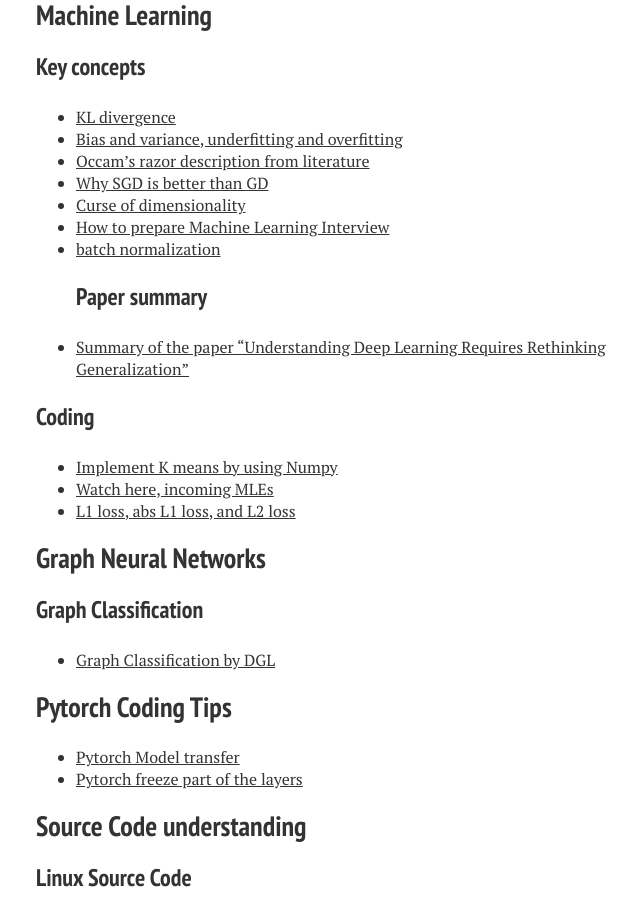
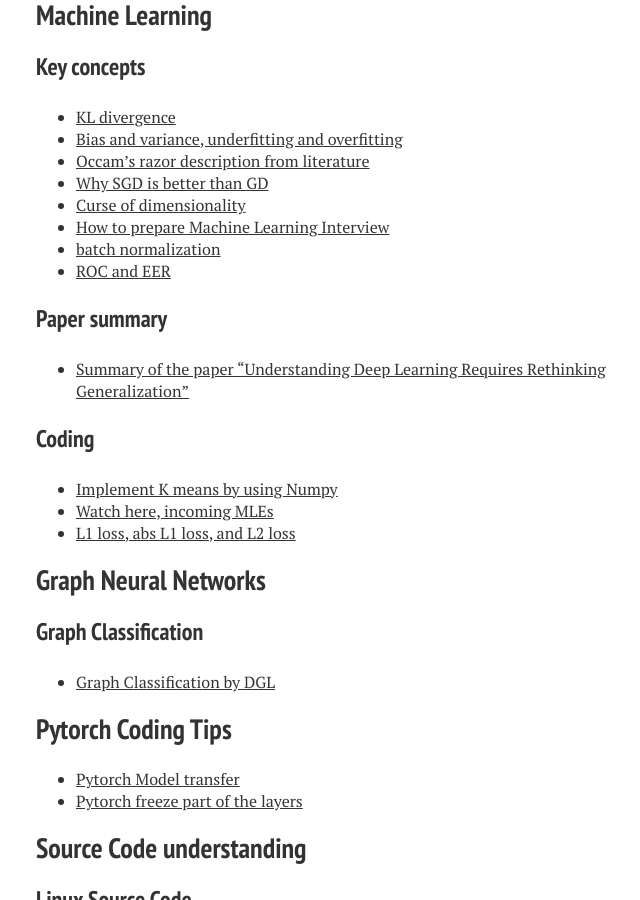
Before and after one commit to xiaokeshen/xiaokeshen.github.io, a Jekyll site: the page built from blog/index.md, in a window 1280 px wide and 900 px high, scrolled down 9611 px. Shown: the whole window, without its empty margins (284-924 px from the left). Built offline with Jekyll 4.4.1, drawn with Linux system fonts in a browser that asks for light colours; nearby versions of some CDN libraries.

Commit message:
Add one article

```diff
--- a/blog/index.md
+++ b/blog/index.md
@@ -326,6 +326,8 @@
 - [Curse of dimensionality](https://medium.com/@jim.morris.shen/curse-of-dimensionality-bdc3fd5ac3c1)
 - [How to prepare Machine Learning Interview](https://medium.com/@jim.morris.shen/how-to-prepare-machine-learning-interview-806c21317c6c)
 - [batch normalization](https://medium.com/@jim.morris.shen/batch-normalization-7845ac308083?sk=9aa7b90f8f716f25366089aa2963e295)
+- [ROC and EER](https://medium.com/@jim.morris.shen/roc-receiver-operating-characteristic-and-eer-equal-error-rate-ac5a576fae38?sk=d6a21f9b39e3dd5d420474fb1b6a8dc0)
+
 ### Paper summary
 - [Summary of the paper “Understanding Deep Learning Requires Rethinking Generalization"](https://medium.com/@jim.morris.shen/summary-of-the-paper-understanding-deep-learning-requires-rethinking-generalization-aced06f31b51)
 
```
